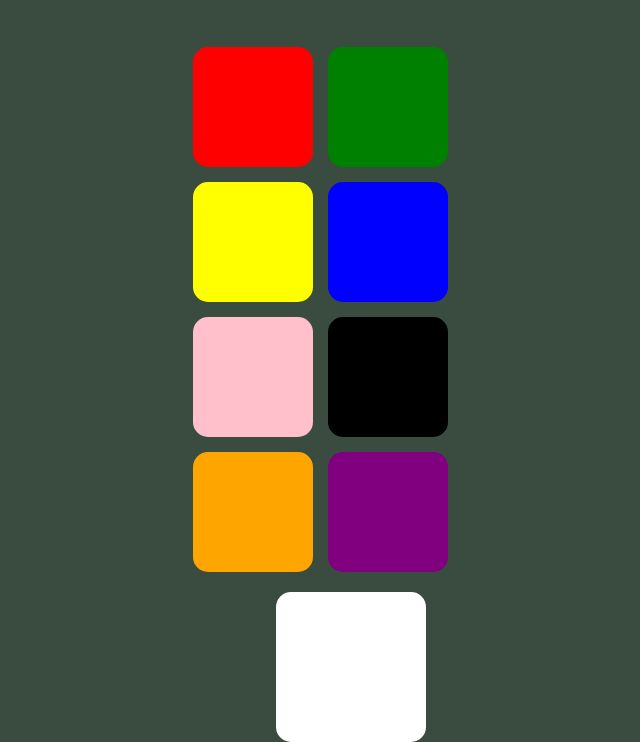
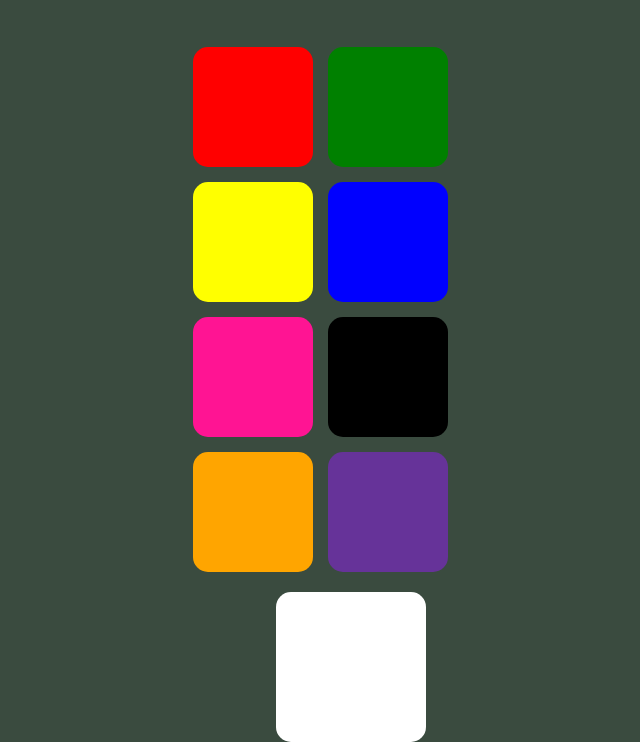
Before and after one commit to Lluis08/Simon, a website built with Vite: page Botons.html in a window 1280 px wide. Shown: the part 128-870 px from the top of the page, without its empty margins (320-960 px from the left). Built offline with nearby package versions, Linux system fonts and the light colour scheme.

Commit message:
stylesheet.css

```diff
--- a/stylesheet.css
+++ b/stylesheet.css
@@ -72,7 +72,7 @@ body {
     background: blue; /* Fons blau per al botó */
 }
 #pink {
-    background: pink; /* Fons rosa per al botó */
+    background: deeppink; /* Fons rosa per al botó */
 }
 #black {
     background: black; /* Fons negre per al botó */
@@ -81,7 +81,7 @@ body {
     background: orange; /* Fons taronja per al botó */
 }
 #purple {
-    background: purple; /* Fons morat per al botó */
+    background: rebeccapurple; /* Fons morat per al botó */
 }
 
 /* Estils per al botó "Iniciar Joc" */
```
